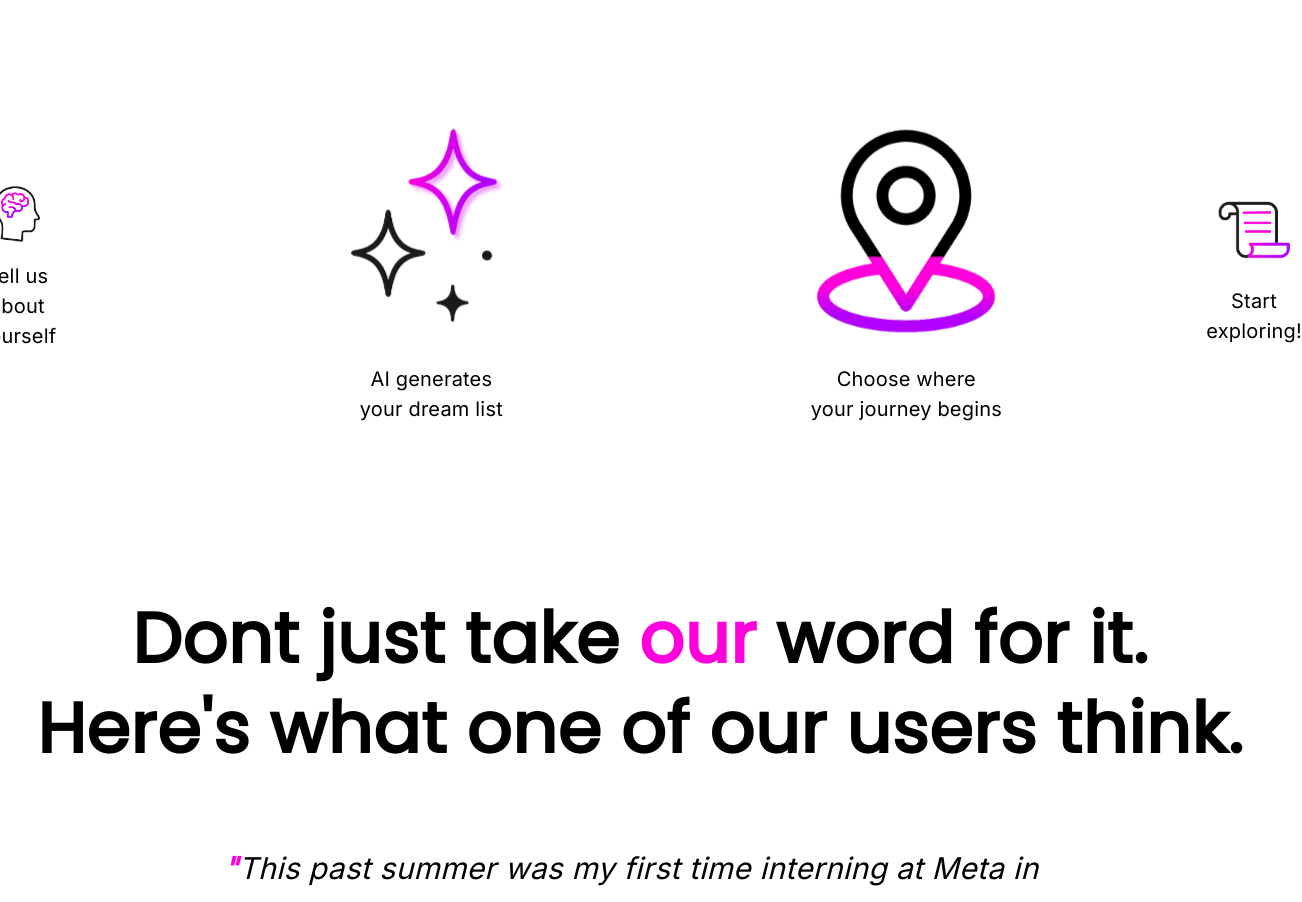
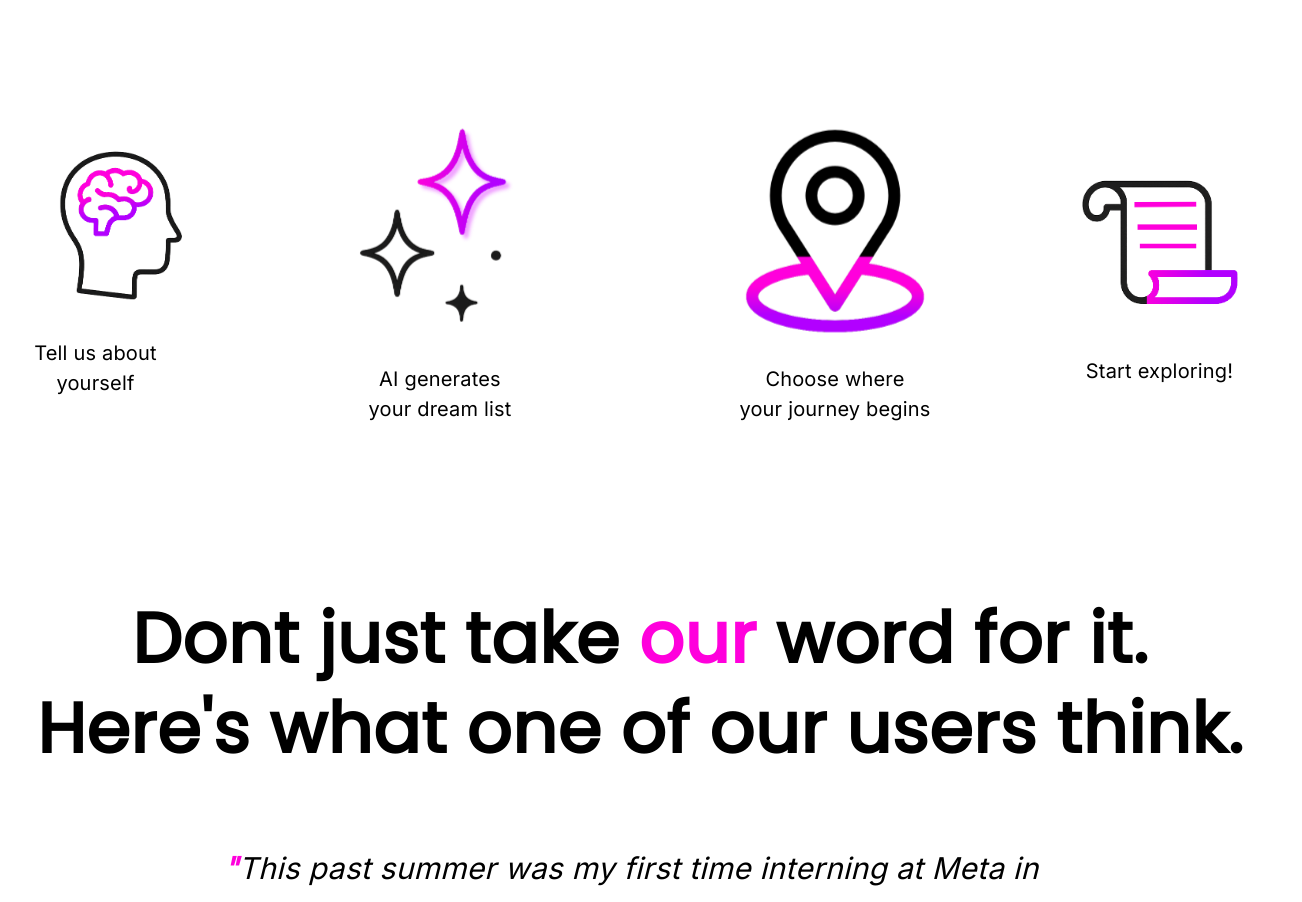
Before and after one commit to kelechi055/bucket, a Next.js app: page / in a window 1280 px wide. Shown: the part 960-1862 px from the top of the page, 1302 px wide, since content can reach past the window. Built offline with nearby package versions, Linux system fonts and the light colour scheme; no server answers; a web font is replaced by a local one.

Commit message:
🔨 fixed landing page margin issues

```diff
--- a/src/app/page.js
+++ b/src/app/page.js
@@ -149,9 +149,9 @@
           </Typography>
         </div>
 
-        <div className="flex flex-row items-center justify-center text-center mb-10 space-x-12 space-x-50">
+        <div className="flex flex-row items-center justify-center text-center mb-10 space-x-10 space-x-30">
           {/* Step 1 */}
-          <div className="flex flex-col items-center">
+          <div className="flex flex-col items-center mr-10">
             <img
               src="/brain.png"
               alt="Brain Logo"
@@ -166,6 +166,7 @@
                 fontSize: "20px",
                 fontWeight: 400,
                 textAlign: "center",
+                marginRight: "50px"
               }}
             >
               Tell us about <br /> yourself
```
